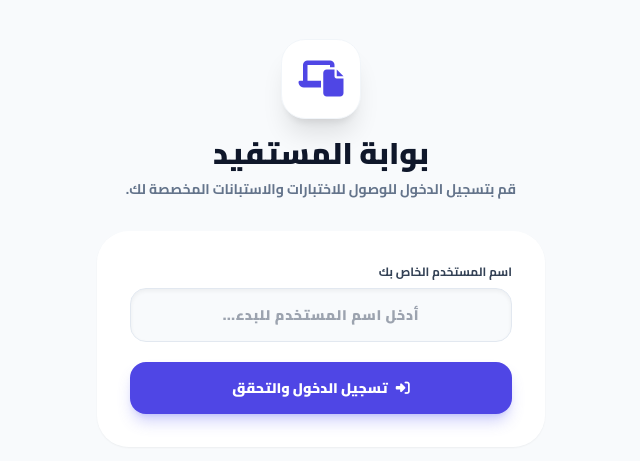
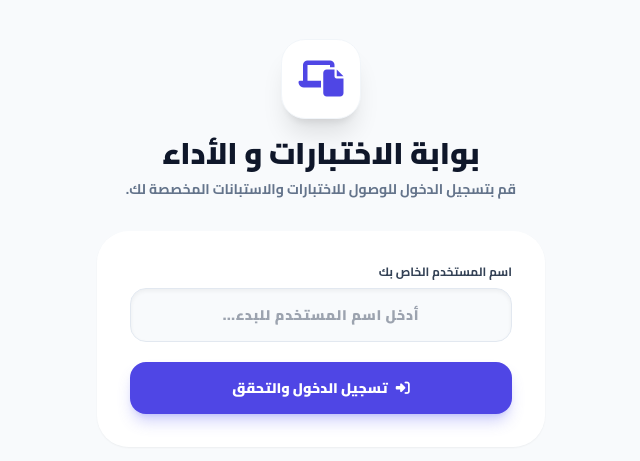
Before and after one commit to Usayd-School/TrainCore, a plain HTML site: page index.html in a window 1280 px wide. Shown: the part 137-598 px from the top of the page, without its empty margins (319-959 px from the left). Drawn offline with nearby package versions, Linux system fonts and the light colour scheme.

Commit message:
Update index.html

```diff
--- a/index.html
+++ b/index.html
@@ -144,7 +144,7 @@
                 <div class="w-20 h-20 mx-auto rounded-3xl bg-white shadow-xl flex items-center justify-center text-4xl text-brand-600 border border-slate-100 mb-4 transform hover:scale-105 transition duration-300">
                     <i class="fa-solid fa-laptop-file"></i>
                 </div>
-                <h2 class="text-2xl md:text-3xl font-black text-slate-900">بوابة المستفيد</h2>
+                <h2 class="text-2xl md:text-3xl font-black text-slate-900">بوابة الاختبارات و الأداء</h2>
                 <p class="text-sm text-slate-500 font-bold">قم بتسجيل الدخول للوصول للاختبارات والاستبانات المخصصة لك.</p>
             </div>
 
```
